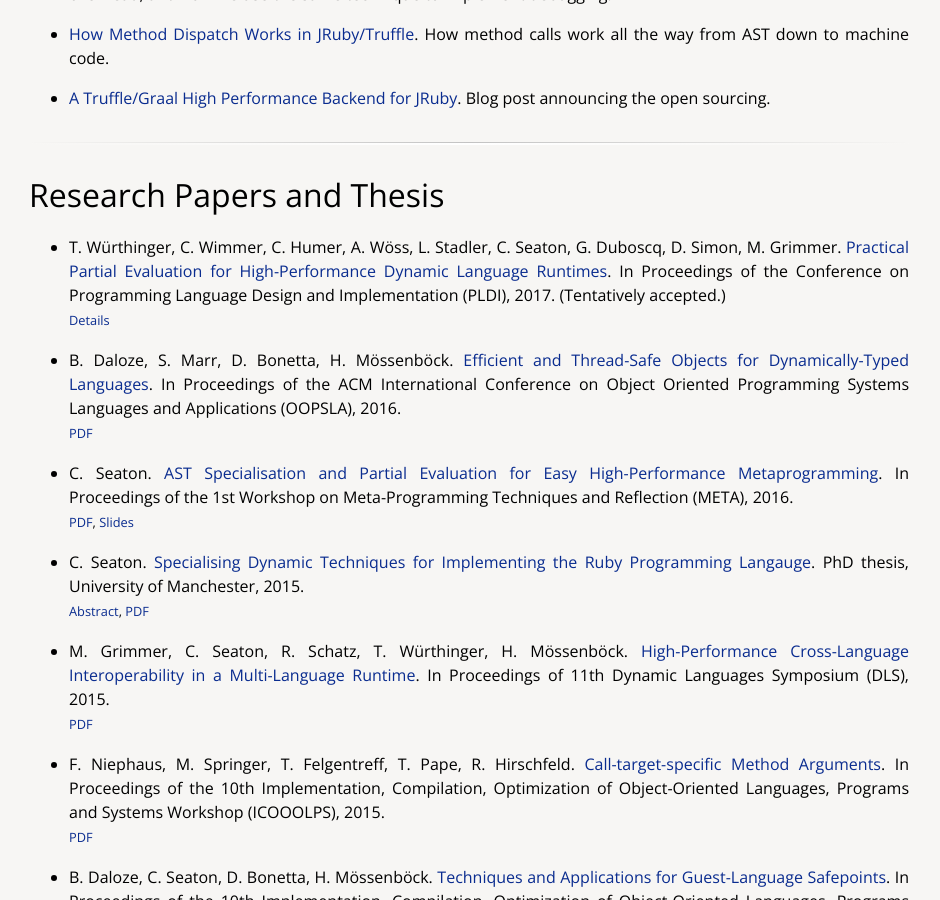
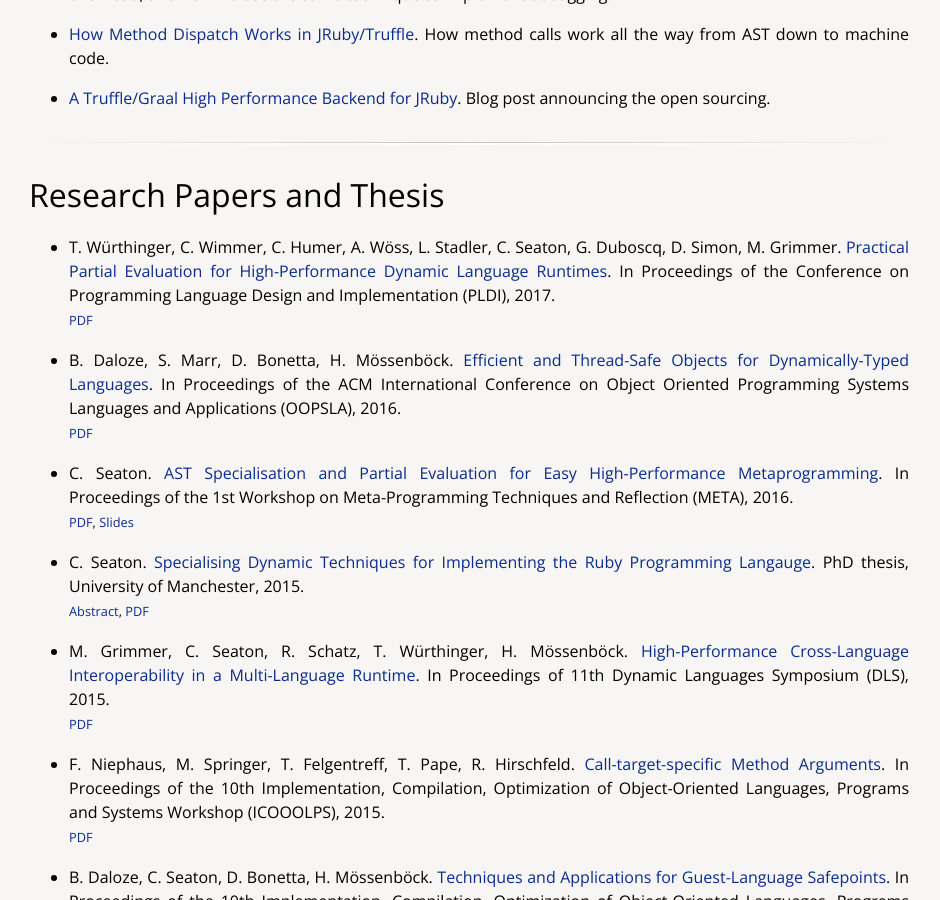
Before and after one commit to chrisseaton/chrisseaton.github.io, a Jekyll site: the page built from rubytruffle/index.md, in a window 1280 px wide and 900 px high, scrolled down 1175 px. Shown: the whole window, without its empty margins (171-1111 px from the left). Built offline with Jekyll 4.4.1, drawn with Linux system fonts in a browser that asks for light colours; nearby versions of some CDN libraries.

Commit message:
PLDI 2017 PDF

```diff
--- a/rubytruffle/index.md
+++ b/rubytruffle/index.md
@@ -49,9 +49,9 @@
 
 # Research Papers and Thesis
 
-*    T. Würthinger, C. Wimmer, C. Humer, A. Wöss, L. Stadler, C. Seaton, G. Duboscq, D. Simon, M. Grimmer. [Practical Partial Evaluation for High-Performance Dynamic Language Runtimes](http://pldi17.sigplan.org/event/pldi-2017-papers-practical-partial-evaluation-for-high-performance-dynamic-language-runtimes). In Proceedings of the Conference on Programming Language Design and Implementation (PLDI), 2017. (Tentatively accepted.)<br>
+*    T. Würthinger, C. Wimmer, C. Humer, A. Wöss, L. Stadler, C. Seaton, G. Duboscq, D. Simon, M. Grimmer. [Practical Partial Evaluation for High-Performance Dynamic Language Runtimes](pldi17-truffle/pldi17-truffle.pdf). In Proceedings of the Conference on Programming Language Design and Implementation (PLDI), 2017.<br>
     <span class="smaller">
-        <a href="http://pldi17.sigplan.org/event/pldi-2017-papers-practical-partial-evaluation-for-high-performance-dynamic-language-runtimes">Details</a>
+        <a href="pldi17-truffle/pldi17-truffle.pdf">PDF</a>
     </span>
 
 *    B. Daloze, S. Marr, D. Bonetta, H. Mössenböck. [Efficient and Thread-Safe Objects for Dynamically-Typed Languages](http://ssw.jku.at/General/Staff/Daloze/thread-safe-objects.pdf). In Proceedings of the ACM International Conference on Object Oriented Programming Systems Languages and Applications (OOPSLA), 2016.<br>
```
Also changed, not shown: index.md (+2 -2 lines), 1 other file.
